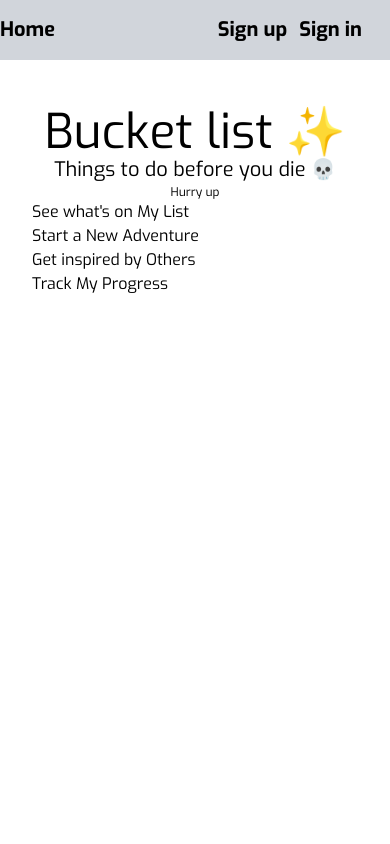
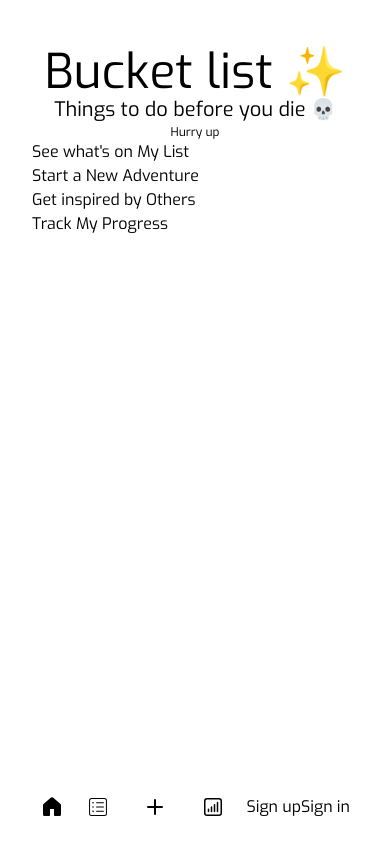
Before and after one commit to KZ-68/CDA-BucketList-App, a Next.js app: page / in a window 390 px wide. Built offline with nearby package versions, Linux system fonts and the light colour scheme; no server answers.

Commit message:
feat/style: improve Navbar component with responsive design and icon integration

```diff
--- a/components/Navbar.tsx
+++ b/components/Navbar.tsx
@@ -1,24 +1,74 @@
 import Link from "next/link";
 import { SignedIn, SignedOut, SignInButton, SignUpButton, UserButton } from "@clerk/nextjs";
+import { GoHomeFill,  } from "react-icons/go"
+import { CiViewList } from "react-icons/ci";
+import { HiOutlineChartBarSquare } from "react-icons/hi2";
+import { LuPlus } from "react-icons/lu";
 
 export default function Navbar() {
     return (
-        <nav className="flex justify-between py-4 pr-7 bg-gray-300 text-black text-xl font-bold">
-            <Link href="/" className="">
-                Home
+        <>
+        {/* // Navbar mobile */}
+        <nav className=" fixed md:hidden bottom-0 w-full h-[75px] flex items-center justify-between py-5 px-10 bg-darkGrey text-neutralWhite rounded-[20px_20px_0_0]">
+            <Link href="/" className="text-2xl hover:text-accentColor">
+                <GoHomeFill />
             </Link>
-            <div className="flex flex-row-reverse items-center gap-3">
+            <Link href="/collections/user" className="text-2xl hover:text-accentColor">
+                <CiViewList />
+            </Link>
+            <Link href="#" className="text-2xl bg-accentColor text-darkGrey rounded-[50%] p-3 hover:bg-thirdColor">
+                <LuPlus />
+            </Link>
+            <Link href="#" className="text-2xl hover:text-accentColor">
+                <HiOutlineChartBarSquare />
+            </Link>
+            <div className="flex flex-row-reverse items-center">
                 <SignedOut>
                     <SignInButton />
                     <SignUpButton />
                 </SignedOut>
-                <SignedIn>
-                    <UserButton />
-                    <Link href="/collections/user" className="">
-                        My collections
-                    </Link>
+                <SignedIn >
+                    <UserButton
+                     appearance={{
+                        elements: {
+                        //   userButtonAvatarBox: "rounded-full border-2 border-blue-500",
+                        },
+                      }}/>
+
                 </SignedIn>
             </div>
         </nav>
+
+
+        {/* // Navbar desktop */}
+        <nav className=" hidden md:flex  fixed top-0 w-full h-[125px] items-center justify-between py-5 px-10 bg-darkGrey text-neutralWhite ">
+            <Link href="/" className="text-2xl hover:text-accentColor">
+                <GoHomeFill />
+            </Link>
+            <Link href="/collections/user" className="text-2xl hover:text-accentColor">
+                <p>My collections </p>
+            </Link>
+
+            <Link href="#" className="text-2xl hover:text-accentColor">
+                My Progress
+            </Link>
+            <div className="flex flex-row-reverse items-center">
+                <SignedOut>
+                    <SignInButton />
+                    <SignUpButton />
+                </SignedOut>
+                <SignedIn >
+                    <UserButton
+                     appearance={{
+                        elements: {
+                        //   userButtonAvatarBox: "rounded-full border-2 border-blue-500",
+                        },
+                      }}/>
+
+                </SignedIn>
+            </div>
+        </nav>
+        </>
+
     );
 }
```
